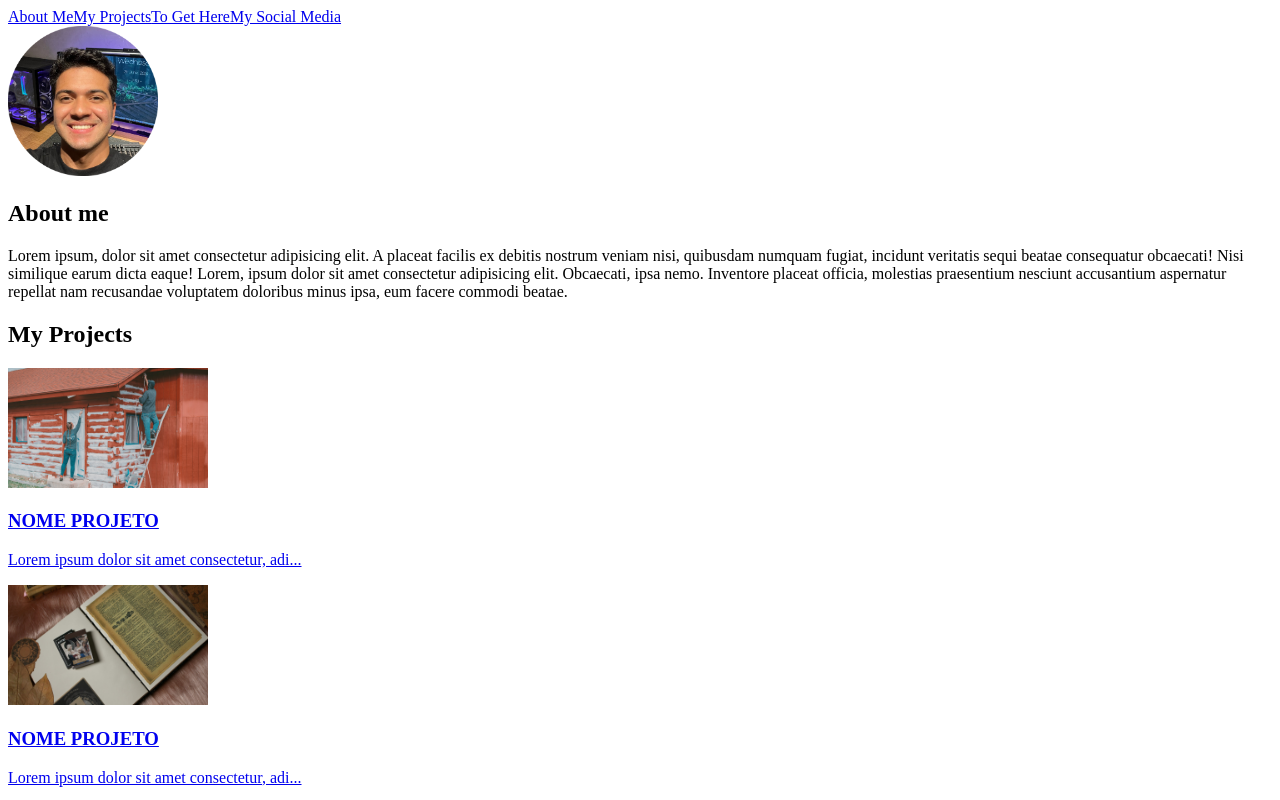
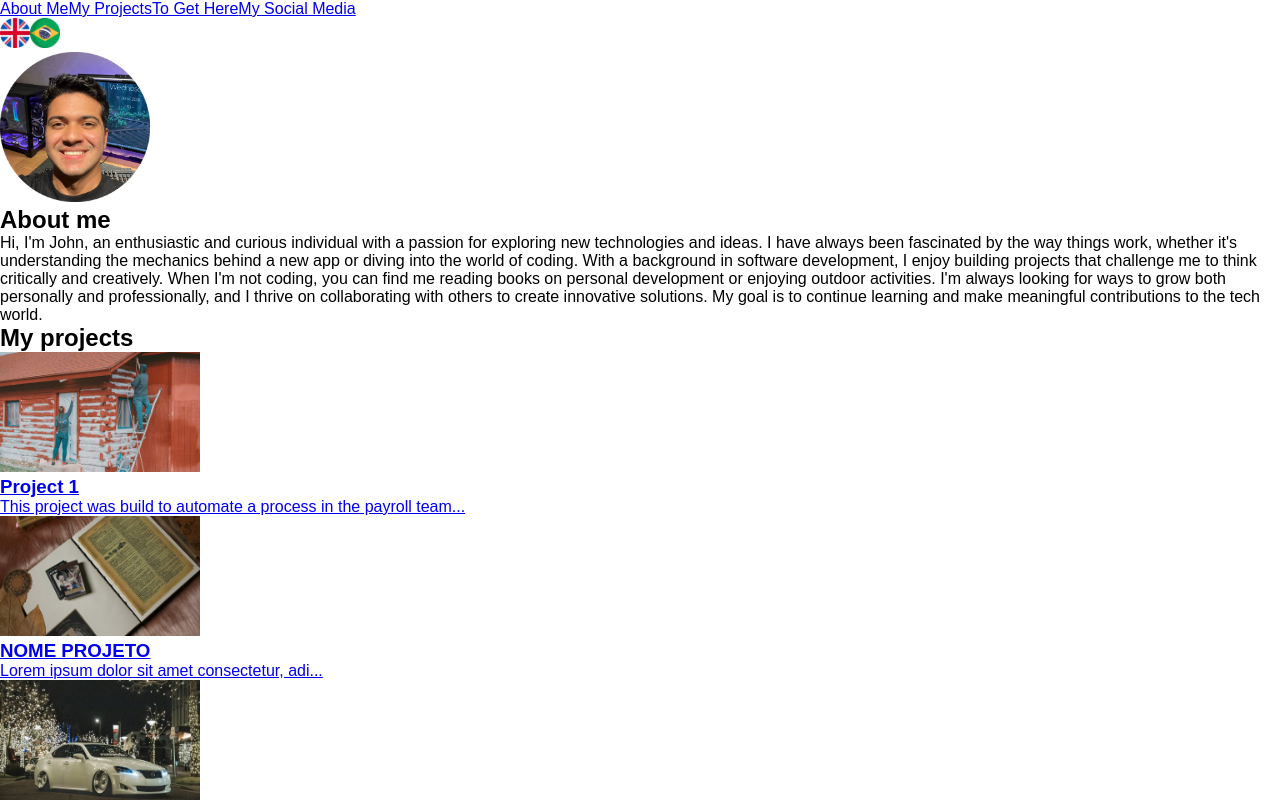
Before and after one commit to filipeomendes/my-portfolio, a Next.js app: page / in a window 1280 px wide. Shown: the top 800 px of the page. Built offline with nearby package versions, Linux system fonts and the light colour scheme.

Commit message:
Adding language options to the project

```diff
--- a/src/app/layout.jsx
+++ b/src/app/layout.jsx
@@ -1,6 +1,8 @@
 
-import "./globals.scss";
 import Header from "@/components/Header";
+import "../styles/globals.scss";
+
+import { LanguageProvider } from "@/context/LanguageContext";
 import Footer from "@/components/Footer";
 
 export const metadata = {
@@ -12,9 +14,11 @@ export default function RootLayout({ children }) {
   return (
     <html lang="en">
       <body>
-        <Header/>
-          {children}
-        <Footer/>
+        <LanguageProvider>
+          <Header/>
+            {children}
+          <Footer/>
+        </LanguageProvider>
       </body>
     </html>
   );
--- a/src/app/page.jsx
+++ b/src/app/page.jsx
@@ -1,7 +1,31 @@
+'use client';
+
+import "../styles/home.scss";
 import Image from "next/image"
 import Link from "next/link"
+import { useLanguage } from "../context/LanguageContext";
 
 export default function Home() {
+
+  const { language } = useLanguage();
+
+  const idiom = {
+    en: {
+      aboutMeTitle: "About me",
+      aboutMeText: "Hi, I'm John, an enthusiastic and curious individual with a passion for exploring new technologies and ideas. I have always been fascinated by the way things work, whether it's understanding the mechanics behind a new app or diving into the world of coding. With a background in software development, I enjoy building projects that challenge me to think critically and creatively. When I'm not coding, you can find me reading books on personal development or enjoying outdoor activities. I'm always looking for ways to grow both personally and professionally, and I thrive on collaborating with others to create innovative solutions. My goal is to continue learning and make meaningful contributions to the tech world.",
+      myProjectsTitle: "My projects",
+      projectName: "Project 1",
+      projectDescription: "This project was build to automate a process in the payroll team..."
+    },
+    pt_br: {
+      aboutMeTitle: "Sobre mim",
+      aboutMeText: "Olá, eu sou o John, uma pessoa entusiasmada e curiosa, com paixão por explorar novas tecnologias e ideias. Sempre fui fascinado por entender como as coisas funcionam, seja compreendendo as mecânicas por trás de um novo aplicativo ou mergulhando no mundo da programação. Com formação em desenvolvimento de software, gosto de trabalhar em projetos que me desafiam a pensar de forma crítica e criativa. Quando não estou programando, você pode me encontrar lendo livros sobre desenvolvimento pessoal ou aproveitando atividades ao ar livre. Estou sempre em busca de maneiras de crescer, tanto pessoal quanto profissionalmente, e adoro colaborar com outras pessoas para criar soluções inovadoras. Meu objetivo é continuar aprendendo e contribuir de forma significativa para o mundo da tecnologia.",
+      myProjectsTitle: "Meus projetos",
+      projectName: "Projeto 1",
+      projectDescription: "Este projeto foi criado para automatizar um processo na equipe de folha de pagamento..."
+    }
+  }
+
   return (
     <main>
       <section className="my-photo">
@@ -11,15 +35,15 @@ export default function Home() {
       </section>
       <section className="about-me">
         <div className="about-me-title">
-          <h1>About me</h1>
+          <h1>{idiom[language].aboutMeTitle}</h1>
         </div>
         <div className="about-me-text">
-          <p>Lorem ipsum, dolor sit amet consectetur adipisicing elit. A placeat facilis ex debitis nostrum veniam nisi, quibusdam numquam fugiat, incidunt veritatis sequi beatae consequatur obcaecati! Nisi similique earum dicta eaque! Lorem, ipsum dolor sit amet consectetur adipisicing elit. Obcaecati, ipsa nemo. Inventore placeat officia, molestias praesentium nesciunt accusantium aspernatur repellat nam recusandae voluptatem doloribus minus ipsa, eum facere commodi beatae.</p>
+          <p>{idiom[language].aboutMeText}</p>
         </div>
       </section>
       <section className="my-projects">
         <div className="my-projects-title">
-          <h1>My Projects</h1>
+          <h1>{idiom[language].myProjectsTitle}</h1>
         </div>
         <div className="my-projects-div">
           <Link href="/projects/projeto1">
@@ -27,8 +51,8 @@ export default function Home() {
               <div className="my-projects-card-image">
                 <Image src="/projeto1.jpg" alt="projeto 1 imagem" width={200} height={120}/>
                 <div className="my-projects-card-image">
-                  <h3>NOME PROJETO</h3>
-                  <p>Lorem ipsum dolor sit amet consectetur, adi...</p>
+                  <h3>{idiom[language].projectName}</h3>
+                  <p>{idiom[language].projectDescription}</p>
                 </div>
               </div>
             </div>
--- a/src/components/Footer.jsx
+++ b/src/components/Footer.jsx
@@ -1,3 +1,5 @@
+
+import "../styles/footer.scss";
 import Image from "next/image"
 
 export default function Footer(){
@@ -5,9 +7,9 @@ export default function Footer(){
         <footer>
             <div className="social-media">
                 <nav className="social-media-nav">
-                    <a href="https://github.com/filipeomendes"><Image src="/github-black.png" alt="Black Github logo" width={40} height={40}/></a>
-                    <a href="https://www.instagram.com/codigoestagiario/"><Image src="/instagram-black.png" alt="Black Instagram logo" width={40} height={40}/></a>
-                    <a href="https://www.linkedin.com/in/filipedeoliveiramendes/"><Image src="/linkedin-black.png" alt="Black LinkedIn logo" width={40} height={40}/></a>
+                    <a href="https://github.com/filipeomendes" target="_blank" rel="noopener noreferrer"><Image src="/github-black.png" alt="Black Github logo" width={40} height={40}/></a>
+                    <a href="https://www.instagram.com/codigoestagiario/" target="_blank" rel="noopener noreferrer"><Image src="/instagram-black.png" alt="Black Instagram logo" width={40} height={40}/></a>
+                    <a href="https://www.linkedin.com/in/filipedeoliveiramendes/" target="_blank" rel="noopener noreferrer"><Image src="/linkedin-black.png" alt="Black LinkedIn logo" width={40} height={40}/></a>
                 </nav>
             </div>
             <div className="copyright">
--- a/src/components/Header.jsx
+++ b/src/components/Header.jsx
@@ -1,15 +1,38 @@
+"use client";
 
+import "../styles/header.scss";
+import Image from "next/image"
+import { useLanguage } from "../context/LanguageContext";
 
 export default function Header(){
+
+    const {language, changeLanguage } = useLanguage();
+
     return(
         <header>
             <div className="items">
                 <nav>
-                    <a href="About Me">About Me</a>
-                    <a href="My Projects">My Projects</a>
-                    <a href="To Get Here">To Get Here</a>
-                    <a href="My Social Media">My Social Media</a>
+                <a href="#about-me">{language === "en" ? "About Me" : "Sobre Mim"}</a>
+                <a href="#my-projects">{language === "en" ? "My Projects" : "Meus Projetos"}</a>
+                <a href="#to-get-here">{language === "en" ? "To Get Here" : "Chegar Até Aqui"}</a>
+                <a href="#my-social-media">{language === "en" ? "My Social Media" : "Minhas Redes Sociais"}</a>
                 </nav>
+            </div>
+            <div className="language-icons">
+                <Image
+                    src="/english.png"
+                    alt="United Kingdom flag button to set the page in English"
+                    width={30}
+                    height={30}
+                    onClick={() => changeLanguage("en")}
+                />
+                <Image
+                    src="/br-portuguese.png"
+                    alt="Brazilian flag button to set the page in Portuguese"
+                    width={30}
+                    height={30}
+                    onClick={() => changeLanguage("pt_br")}
+                />
             </div>
         </header>
     );
--- /dev/null
+++ b/src/context/LanguageContext.jsx
@@ -0,0 +1,31 @@
+"use client";
+
+import { createContext, useContext, useState, useEffect } from "react";
+
+const LanguageContext = createContext();
+
+export const useLanguage = () => {
+    return useContext(LanguageContext);
+}
+
+export const LanguageProvider = ({ children }) => {
+    const [language, setLanguage] = useState("en");
+
+    useEffect(() => {
+        const storedLanguage = localStorage.getItem("language")
+        if (storedLanguage) {
+            setLanguage(storedLanguage);
+        }
+    }, []);
+
+    const changeLanguage = (lang) => {
+        setLanguage(lang);
+        localStorage.setItem("language", lang);
+    };
+
+    return (
+        <LanguageContext.Provider value={{ language, changeLanguage }}>
+            {children}
+        </LanguageContext.Provider>
+    );
+};
--- /dev/null
+++ b/src/styles/globals.scss
@@ -0,0 +1,16 @@
+// globals.scss
+* {
+    margin: 0;
+    padding: 0;
+    box-sizing: border-box;
+  }
+
+html {
+  font-size: 16px;
+}
+
+body {
+  max-width: 100vw;
+  overflow-x: hidden;
+  font-family: Arial, sans-serif;
+}
```
Also changed, not shown: public/br-portuguese.png (added), public/english.png (added), src/styles/footer.scss (added), src/styles/header.scss (added), src/styles/home.scss (added).
